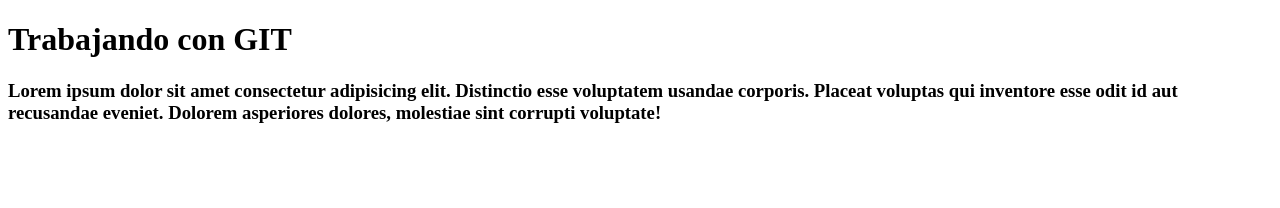
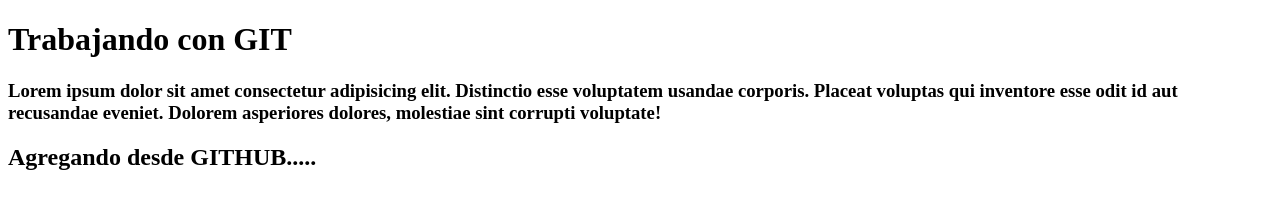
Before and after one commit to JosefinaCab/HIA-tp5, a plain HTML site: page index.html in a window 1280 px wide. Drawn offline with Linux system fonts and the light colour scheme.

Commit message:
Update index.html

```diff
--- a/index.html
+++ b/index.html
@@ -13,5 +13,6 @@
             usandae corporis. Placeat voluptas qui inventore esse odit id aut recusandae eveniet.
             Dolorem asperiores dolores, molestiae sint corrupti voluptate!</h3>
 
+        <h2>Agregando desde GITHUB.....</h2>
     </body>
 </html>
```
